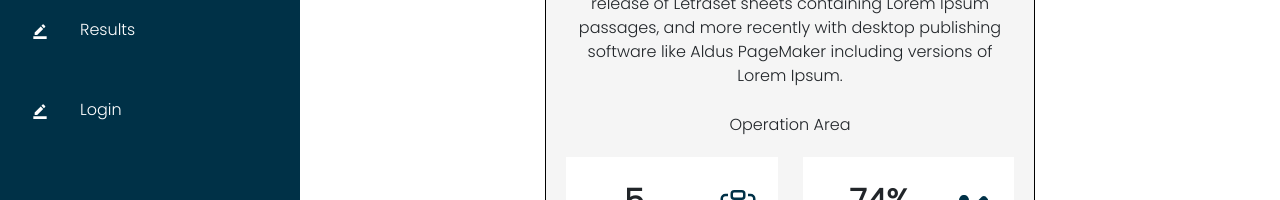
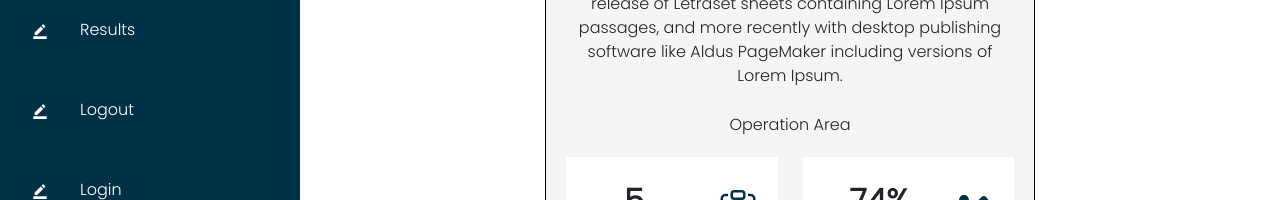
Before and after one commit to ardagungor/capstone, a React (Create React App) app: page /profiles in a window 1280 px wide. Shown: the part 365-565 px from the top of the page. Built offline with nearby package versions, Linux system fonts and the light colour scheme.

Commit message:
improvements

```diff
--- a/src/App.js
+++ b/src/App.js
@@ -14,9 +14,14 @@ import Topbar from "./components/Topbar/Topbar";
 import Profiles from "./components/Profiles/Profiles";
 import Dashboard from "./components/Dashboard/Dashboard";
 import OrderSummary from "./components/OrderSummary/OrderSummary";
+import PrivateRoute from "./PrivateRoute";
+import DecisionRoute from "./DecisionRoute";
 import { Switch, Route, BrowserRouter } from "react-router-dom";
 
 function App() {
+  let decisionFunction = () => {
+    return localStorage.getItem("logged");
+  };
   return (
     <BrowserRouter>
       <div className="App">
@@ -44,12 +49,16 @@ function App() {
         <Switch>
           <Route exact path="/home" component={Home} />
         </Switch>
+
         <Switch>
           <Route exact path="/profiles" component={Profiles} />
         </Switch>
         <Switch>
+          <PrivateRoute path="/dashboard" component={Dashboard} />
+        </Switch>
+        {/* <Switch>
           <Route exact path="/dashboard" component={Dashboard} />
-        </Switch>
+        </Switch> */}
         <Switch>
           <Route exact path="/order-summary" component={OrderSummary} />
         </Switch>
--- /dev/null
+++ b/src/DecisionRoute.js
@@ -0,0 +1,15 @@
+import React from "react";
+import { Route } from "react-router";
+
+const DecisionRoute = ({
+  trueComponent,
+  falseComponent,
+  decisionFunc,
+  ...rest
+}) => {
+  return (
+    <Route {...rest} render={decisionFunc() ? trueComponent : falseComponent} />
+  );
+};
+
+export default DecisionRoute;
--- /dev/null
+++ b/src/PrivateRoute.js
@@ -0,0 +1,21 @@
+import React from "react";
+import { Redirect, Route } from "react-router-dom";
+
+const PrivateRoute = ({ component: Component, ...rest }) => {
+  const isLoggedIn = localStorage.getItem("logged");
+
+  return (
+    <Route
+      {...rest}
+      render={(props) =>
+        isLoggedIn ? (
+          <Component {...props} />
+        ) : (
+          <Redirect to={{ pathname: "/login" }} />
+        )
+      }
+    />
+  );
+};
+
+export default PrivateRoute;
--- a/src/components/Login/Login.js
+++ b/src/components/Login/Login.js
@@ -1,12 +1,13 @@
 import React, { useState } from "react";
+import { Redirect } from "react-router-dom";
 import { Form, Button } from "react-bootstrap";
 import classes from "./Login.module.css";
 import axios from "axios";
-import Cookies from "js-cookie";
 
 const Login = () => {
   const [username, setUsername] = useState(null);
   const [password, setPassword] = useState(null);
+  const [redirect, setRedirect] = useState(false);
 
   return (
     <div className={classes.container}>
@@ -20,11 +21,17 @@ const Login = () => {
                 password: password,
               })
               .then((res) => {
-                console.log(res.data.token);
-                localStorage.setItem("token", res.data.token)
+                if (res.status == "200") {
+                  console.log("asd");
+                  localStorage.setItem("token", res.data.token);
+                  localStorage.setItem("logged", true);
+
+                  setRedirect(true);
+                }
               })
               .catch((err) => {
                 console.log(err);
+                alert("Login failed. Please check your username and password");
               });
 
             // axios({
@@ -77,6 +84,7 @@ const Login = () => {
             Submit
           </Button>
         </Form>
+        {redirect ? <Redirect to="/" /> : null}
       </div>
     </div>
   );
--- a/src/components/Results/Result/Result.js
+++ b/src/components/Results/Result/Result.js
@@ -9,7 +9,7 @@ const CompanyInfo = (props) => {
         <div className={classes.logo}>
           <img
             className={classes.img}
-            src="https://placeholder.com/wp-content/uploads/2018/10/placeholder.com-logo3.jpg"
+            src="https://placeholder.com/wp-content/uploads/2018/10/placeholder.com-logo3.jpg" alt="logo"
           />
           <Button text="Select" />
         </div>
--- a/src/components/Sidebar/Sidebar.js
+++ b/src/components/Sidebar/Sidebar.js
@@ -1,73 +1,15 @@
-import React from "react";
+import React, { useState, useEffect } from "react";
 import classes from "./Sidebar.module.css";
 import { NavLink } from "react-router-dom";
 import { MdBorderColor } from "react-icons/md";
-import { GrDocumentPerformance } from "react-icons/gr";
 
 const Sidebar = () => {
+  const [logged, setLogged] = useState(false);
+
+  useEffect(() => {});
+
   return (
     <div>
-      {/* <div className={classes.container}>
-        <NavLink to="/">
-          <h1 className={classes.sidebar_h1}>Capstone 1220</h1>
-        </NavLink>
-        <ul className={classes.sidebar_ul}>
-          <li className={classes.sidebar_li}>
-            <NavLink
-              to="/order"
-              className={classes.sidebar_li}
-              activeClassName={classes.activeLink}
-            >
-              <MdBorderColor
-                style={{
-                  width: "30px",
-                  height: "30px",
-                  marginLeft: "auto",
-                  marginRight: "auto",
-                  paddingLeft: "5px",
-                }}
-              />
-              <span className={classes.sidebar_a}>Order</span>
-            </NavLink>
-          </li>
-          <li className={classes.sidebar_li}>
-            <NavLink
-              to="/home"
-              className={classes.sidebar_li}
-              activeClassName={classes.activeLink}
-            >
-              <GrDocumentPerformance
-                style={{
-                  width: "30px",
-                  height: "30px",
-                  marginLeft: "auto",
-                  marginRight: "auto",
-                  paddingLeft: "5px",
-                }}
-              />
-              <span className={classes.sidebar_a}>Order Summary</span>
-            </NavLink>
-          </li>
-          <li className={classes.sidebar_li}>
-            <NavLink
-              to="/results"
-              className={classes.sidebar_li}
-              activeClassName={classes.activeLink}
-            >
-              <GrDocumentPerformance
-                style={{
-                  width: "30px",
-                  height: "30px",
-                  marginLeft: "auto",
-                  marginRight: "auto",
-                  paddingLeft: "5px",
-                }}
-              />
-              <span className={classes.sidebar_a}>Results</span>
-            </NavLink>
-          </li>
-        </ul>
-      </div> */}
       <div className={classes.container}>
         <div className={classes.navigation}>
           <ul>
@@ -101,15 +43,7 @@ const Sidebar = () => {
               >
                 <span className={classes.icon}>
                   {" "}
-                  <MdBorderColor
-                  // style={{
-                  //   width: "30px",
-                  //   height: "30px",
-                  //   marginLeft: "auto",
-                  //   marginRight: "auto",
-                  //   paddingLeft: "5px",
-                  // }}
-                  />
+                  <MdBorderColor />
                 </span>
                 <span className={classes.title}>Order</span>
               </NavLink>
@@ -138,6 +72,24 @@ const Sidebar = () => {
                 <span className={classes.title}>Results</span>
               </NavLink>
             </li>
+
+            <li>
+              <NavLink
+                to="/login"
+                className={classes.sidebar_li}
+                activeClassName={classes.activeLink}
+                onClick={() => {
+                  localStorage.removeItem("token");
+                  localStorage.setItem("logged", false);
+                }}
+              >
+                <span className={classes.icon}>
+                  <MdBorderColor />
+                </span>
+                <span className={classes.title}>Logout</span>
+              </NavLink>
+            </li>
+
             <li>
               <NavLink
                 to="/login"
```
Also changed, not shown: src/components/Dashboard/Dashboard.js (+0 -54 lines), 1 other file (tests, documents, lock files or other folders).
